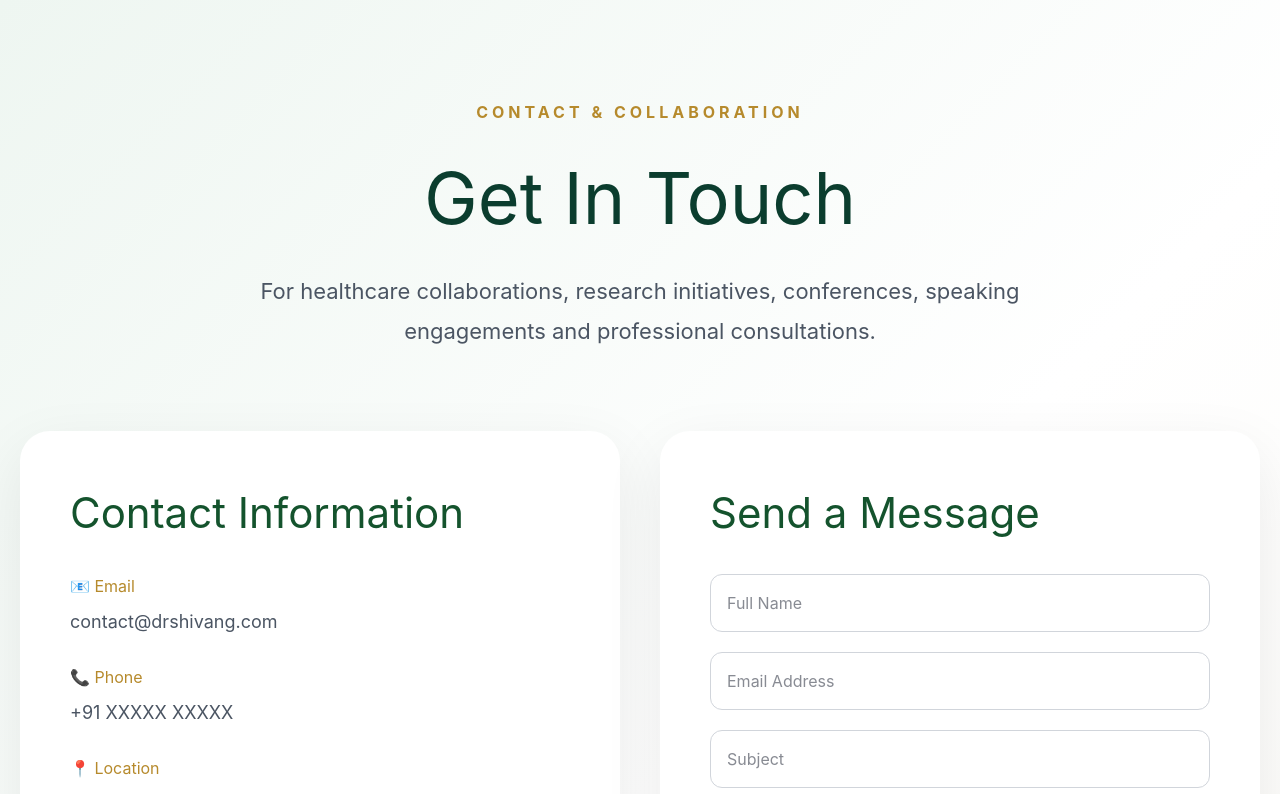
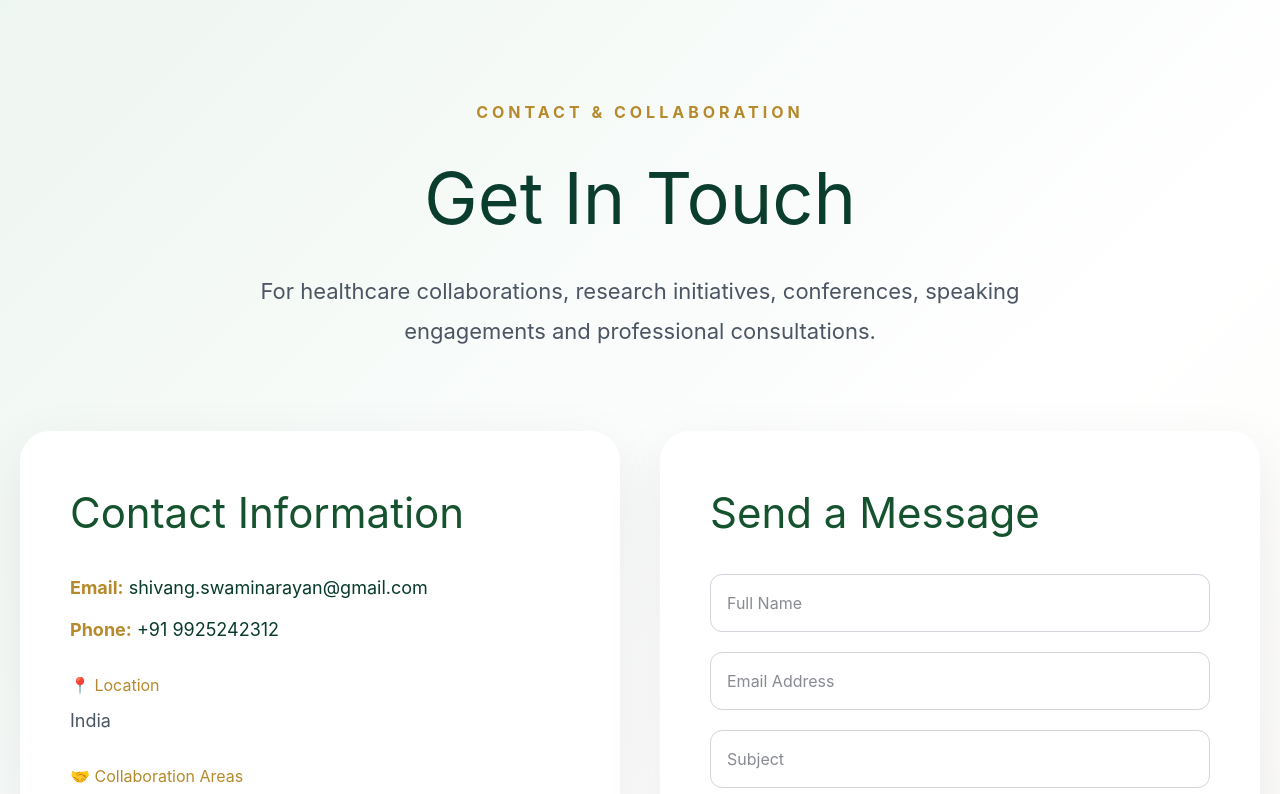
Before and after one commit to Ajinkya2017/dr-shivang-cms, a Next.js app: page /contact in a window 1280 px wide. Shown: the top 794 px of the page. Built offline with nearby package versions, Linux system fonts and the light colour scheme.

Commit message:
add doctor contact details

```diff
--- a/src/app/contact/page.tsx
+++ b/src/app/contact/page.tsx
@@ -71,8 +71,7 @@ export default function ContactPage() {
               background: "white",
               padding: "50px",
               borderRadius: "30px",
-              boxShadow:
-                "0 20px 60px rgba(0,0,0,.08)",
+              boxShadow: "0 20px 60px rgba(0,0,0,.08)",
             }}
           >
             <h2
@@ -85,43 +84,26 @@ export default function ContactPage() {
               Contact Information
             </h2>
 
-            <div style={{ marginBottom: "30px" }}>
-              <h3
-                style={{
-                  color: "#b68a2c",
-                  marginBottom: "10px",
-                }}
-              >
-                📧 Email
-              </h3>
+            {/* ADDED CONTACT SNIPPET */}
+            <div style={{ marginTop: "20px", marginBottom: "30px" }}>
+              <p style={{ fontSize: "18px", color: "#4b5563", marginBottom: "15px" }}>
+                <strong style={{ color: "#b68a2c" }}>Email:</strong>{" "}
+                <a
+                  href="mailto:shivang.swaminarayan@gmail.com"
+                  style={{ color: "#083b2c", textDecoration: "none" }}
+                >
+                  shivang.swaminarayan@gmail.com
+                </a>
+              </p>
 
-              <p
-                style={{
-                  color: "#4b5563",
-                  fontSize: "18px",
-                }}
-              >
-                contact@drshivang.com
-              </p>
-            </div>
-
-            <div style={{ marginBottom: "30px" }}>
-              <h3
-                style={{
-                  color: "#b68a2c",
-                  marginBottom: "10px",
-                }}
-              >
-                📞 Phone
-              </h3>
-
-              <p
-                style={{
-                  color: "#4b5563",
-                  fontSize: "18px",
-                }}
-              >
-                +91 XXXXX XXXXX
+              <p style={{ fontSize: "18px", color: "#4b5563" }}>
+                <strong style={{ color: "#b68a2c" }}>Phone:</strong>{" "}
+                <a
+                  href="tel:+919925242312"
+                  style={{ color: "#083b2c", textDecoration: "none" }}
+                >
+                  +91 9925242312
+                </a>
               </p>
             </div>
 
@@ -174,8 +156,7 @@ export default function ContactPage() {
               background: "white",
               padding: "50px",
               borderRadius: "30px",
-              boxShadow:
-                "0 20px 60px rgba(0,0,0,.08)",
+              boxShadow: "0 20px 60px rgba(0,0,0,.08)",
             }}
           >
             <h2
```
